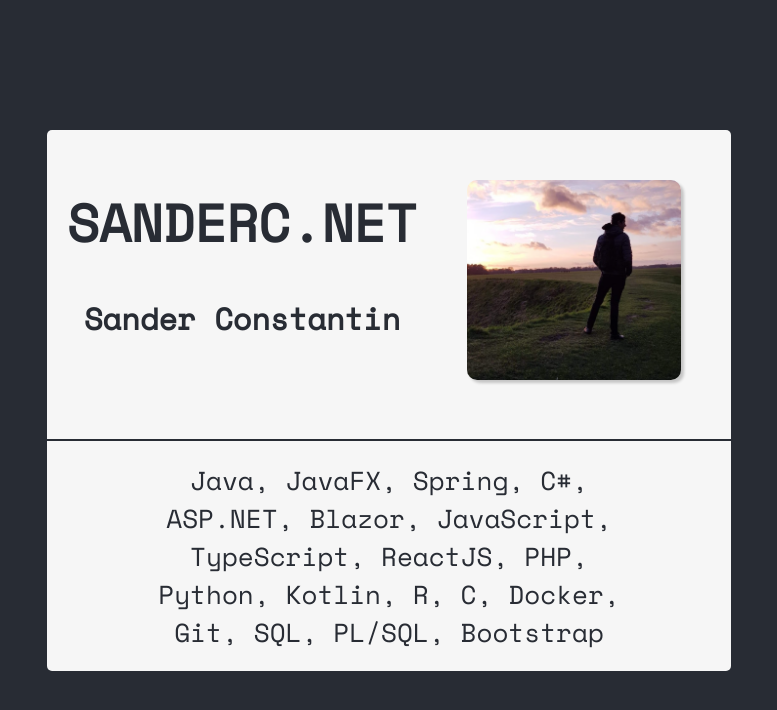
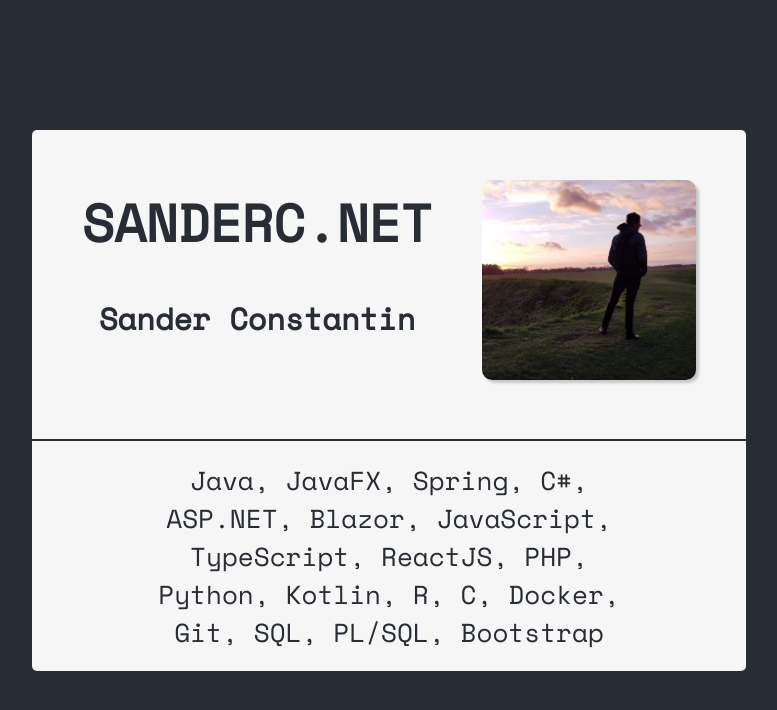
Before and after one commit to SanderCC/home-sanderc-react, a React (Create React App) app in the folder project/: page / in a window 1280 px wide. Shown: the top 710 px of the page, without its empty margins (251-1028 px from the left). Built offline with nearby package versions, Linux system fonts and the light colour scheme.

Commit message:
few updates

```diff
--- a/project/src/App.tsx
+++ b/project/src/App.tsx
@@ -18,7 +18,7 @@ function App() {
 }
 
 function Body() {
-    return <div>
+    return <div style={{paddingLeft: 30}}>
         <h1>SANDERC.NET</h1>
         <h3>Sander Constantin</h3>
     </div>
```
